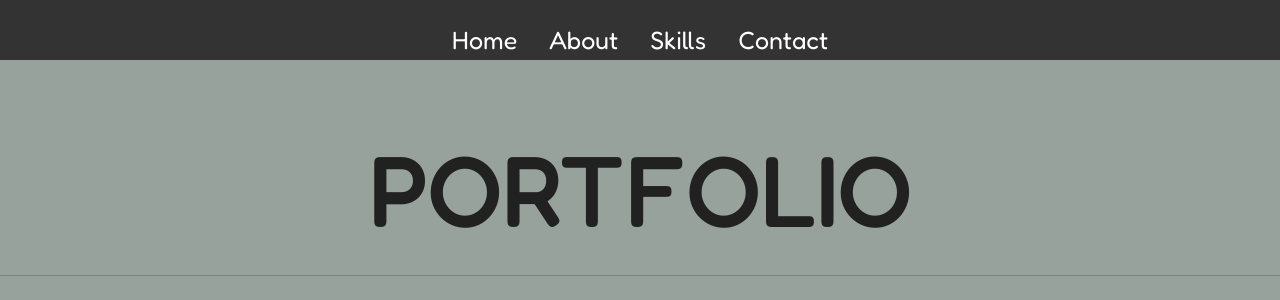
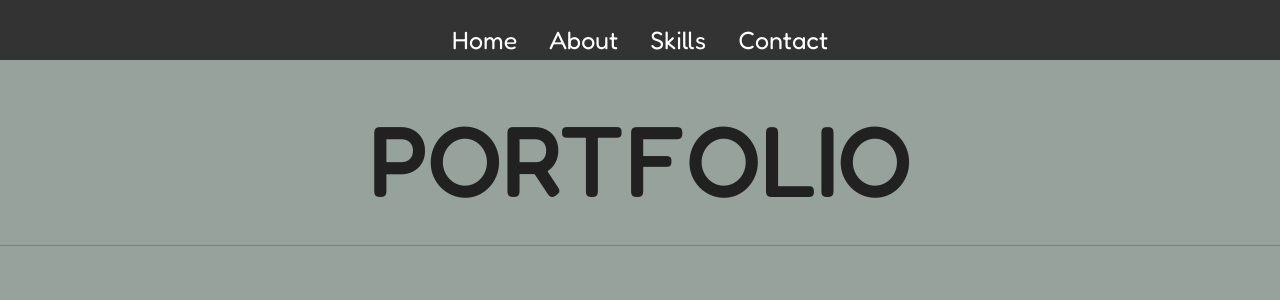
Before and after one commit to ananprakam/Portfolio, an Angular app: page / in a window 1280 px wide. Shown: the top 300 px of the page. Built offline with nearby package versions, Linux system fonts and the light colour scheme.

Commit message:
update index css

```diff
--- a/src/app/app.component.css
+++ b/src/app/app.component.css
@@ -105,9 +105,9 @@ body {
 }
 
 .p1 {
-    /* ขนาดข้อความชื่อ */
+    /* ขนาดข้อความชื่อ Portfolio*/
     font-size: 60px;
-    padding-top: 80px;
+    padding-top: 50px;
     margin-top: 50px;
     margin-bottom: 25px;
     margin-left: 100px;
@@ -118,7 +118,7 @@ body {
 .p1:hover {
     color: rgb(228, 218, 226);
     cursor: pointer;
-    transform: scale(1.2);
+    transform: scale(1);
     transition: transform 0.3s;
 
 }
```
Also changed, not shown: src/app/app.component.html (+6 -5 lines), 1 other file (tests, documents, lock files or other folders).
